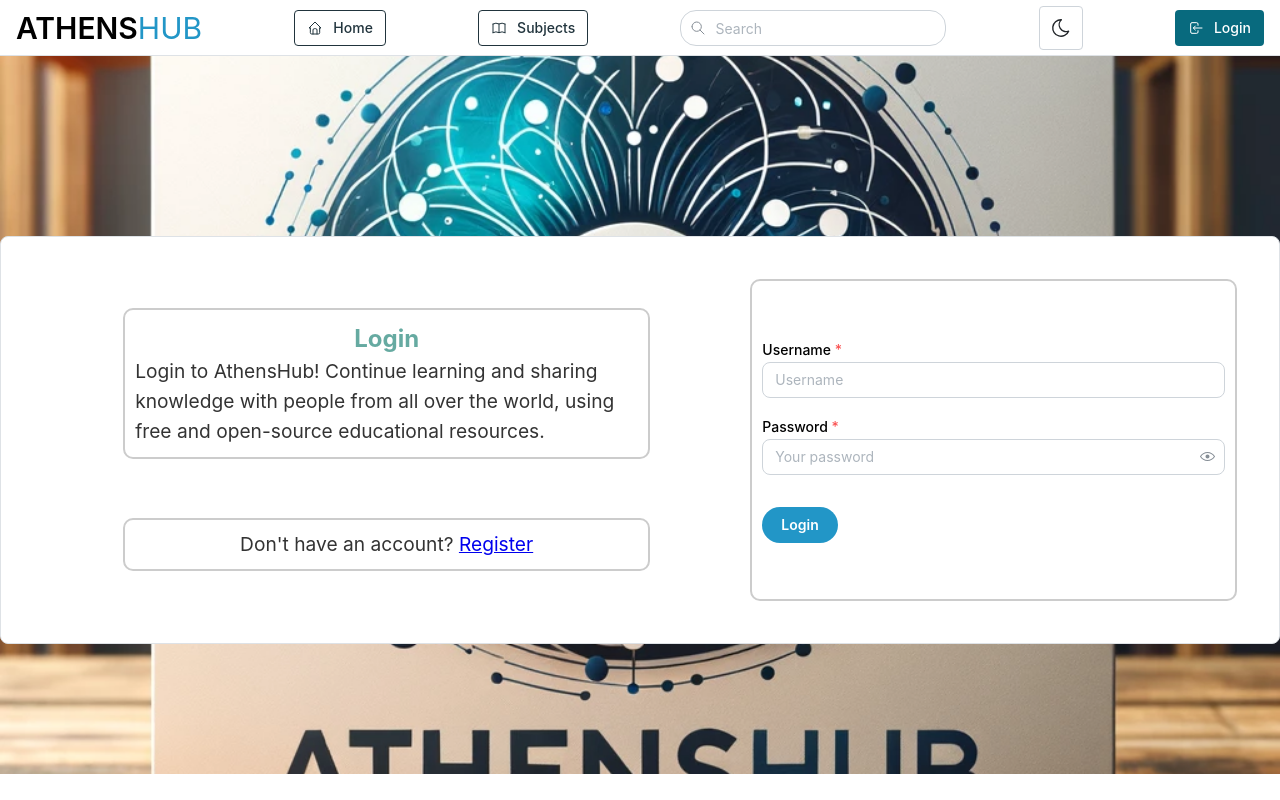
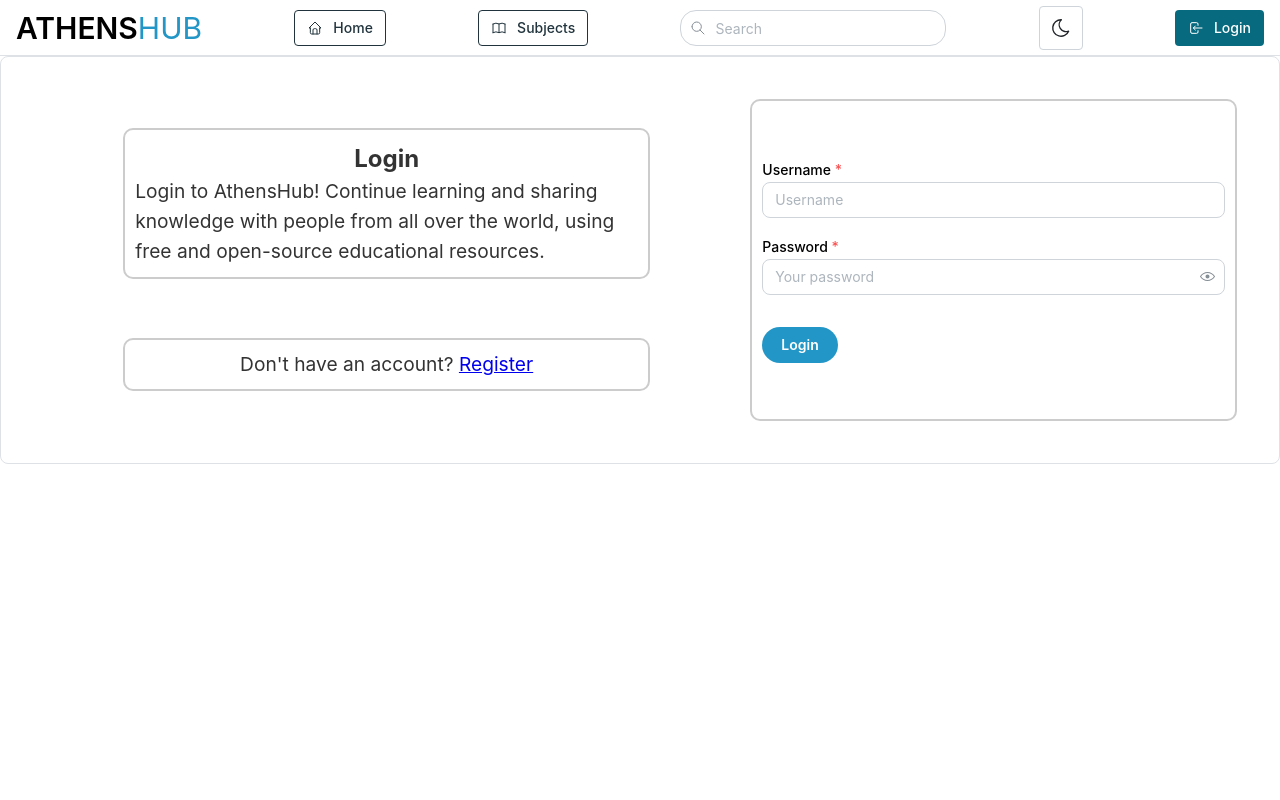
Before and after one commit to CoyoteArcade/AthensHub, a React (Vite) app in the folder frontend/: page /login in a window 1280 px wide. Built offline with nearby package versions, Linux system fonts and the light colour scheme.

Commit message:
Revert "Login forum"

```diff
--- a/frontend/src/components/LoginForum/LoginForum.jsx
+++ b/frontend/src/components/LoginForum/LoginForum.jsx
@@ -16,9 +16,6 @@ function LoginForum(props) {
   });
 
   return (
-    <div className={classes.wrapper}>
-
-
     <Paper radius="md" p="xl" withBorder {...props}>
       <div style={{ display: 'flex', flexDirection: 'row' }}> {/* Parent flex container */}
         <div className={classes.labels}> {/* Flex container for the text */}
@@ -68,7 +65,6 @@ function LoginForum(props) {
         </div>
       </div>
     </Paper>
-    </div>
   );
 }
 
--- a/frontend/src/components/LoginForum/LoginForum.module.css
+++ b/frontend/src/components/LoginForum/LoginForum.module.css
@@ -1,12 +1,3 @@
-.wrapper {
-    position: relative;
-    padding-top: rem(180px);
-    padding-bottom: rem(130px);
-    background-image: url("../../assets/hero.webp");
-    background-size: cover;
-    background-position: center;
-}
-
 .labels {
     display: flex;
     flex-direction: column;
@@ -19,7 +10,7 @@ h3 {
     margin: 0;
     padding: 0;
     font-size: 1.5em;
-    color: #0272639a;
+    color: #333;
 }
 
 p {
```
Also changed, not shown: 1 other file (tests, documents, lock files or other folders).
